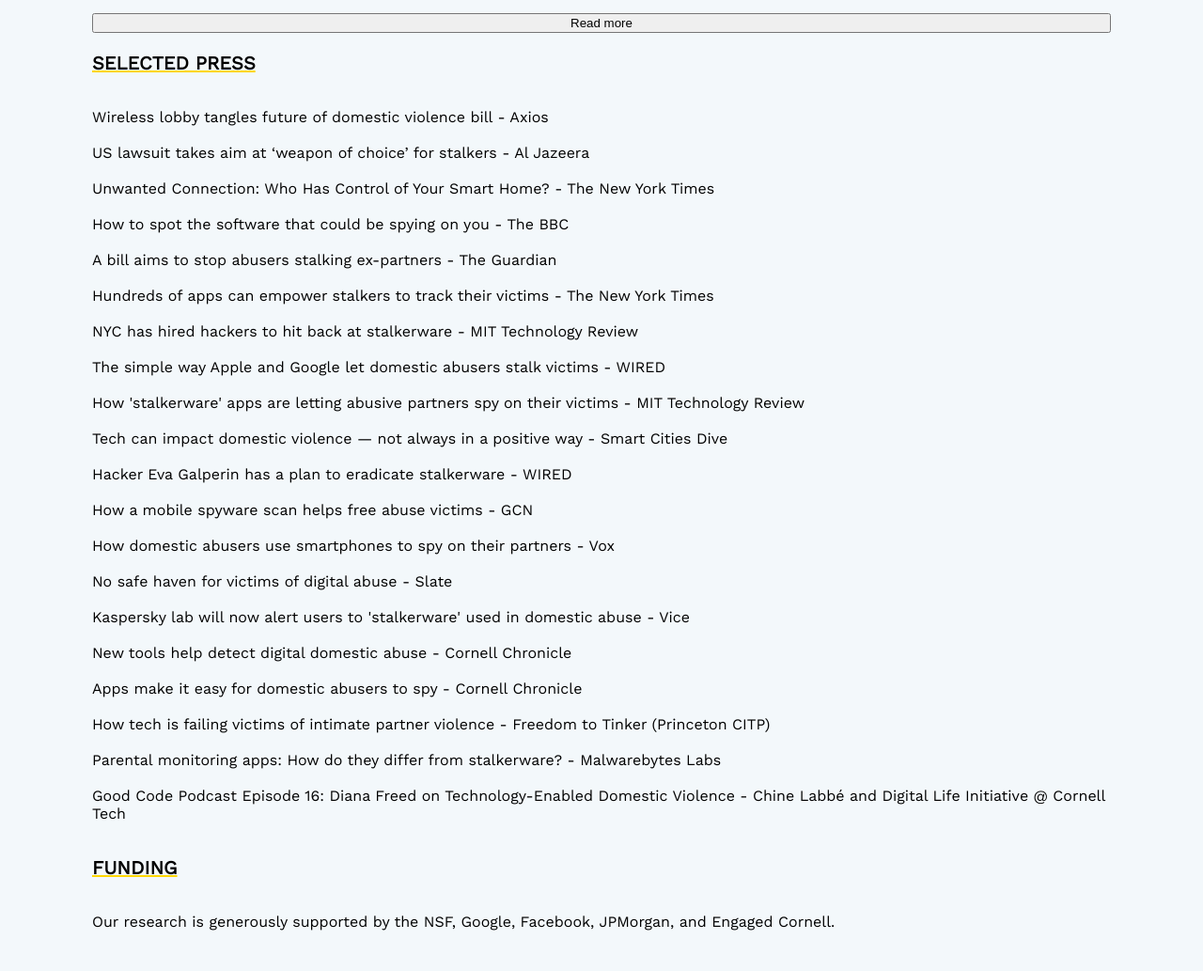
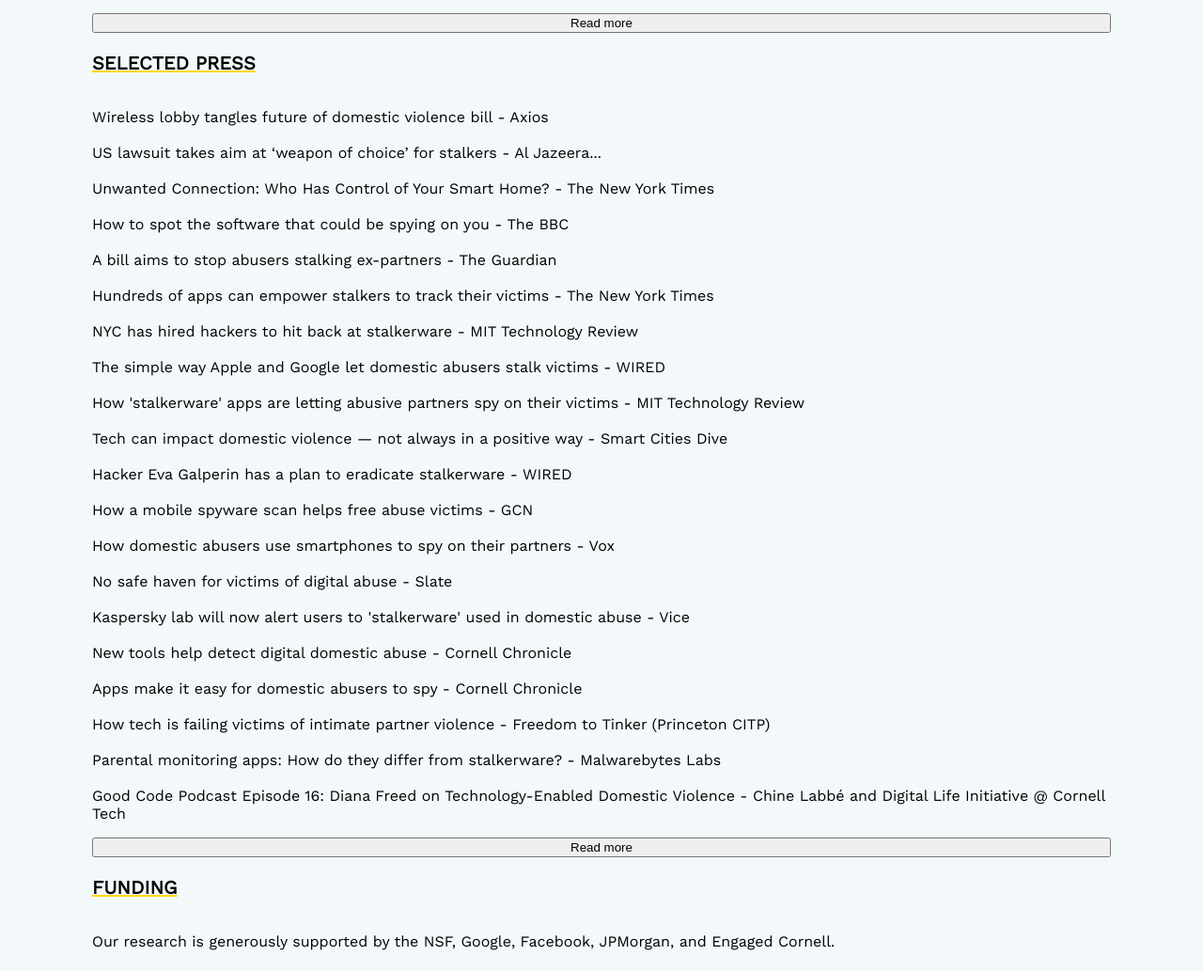
Before and after one commit to N4eem4/IPVTech.github.io, a plain HTML site: page html/research.html in a window 1280 px wide. Shown: the part 1736-2769 px from the top of the page at 94% size. Drawn offline with nearby package versions, Linux system fonts and the light colour scheme.

Commit message:
Update research.html

```diff
--- a/html/research.html
+++ b/html/research.html
@@ -42,7 +42,7 @@
 <br>
 ACM Conference on Human Factors in Computing Systems (CHI). 2023.
 <br>
-Best Paper Award<span id="dots">...</span><span id="more"></span>
+Best Paper Award<span id="dots">...</span><span id="more">
 <br><br>
 Enze Liu, Sumanth Rao, Sam Havron, Grant Ho, Stefan Savage, Geoffrey M. Voelker, Damon McCoy
 <br>
@@ -123,11 +123,11 @@ Diana Freed, Jackeline Palmer, Diana Minchala, Karen Levy, Thomas Ristenpart, an
 Digital Technologies and Intimate Partner Violence: A Qualitative Analysis with Multiple Stakeholders.
 <br>
 Proceedings of the ACM on Human-Computer Interaction: Volume 1 Issue CSCW, November 2017. Article. 46. pdf.</span></p>
-<button onclick="readMore()" id="myBtn">Read more</button>
-<h3>SELECTED PRESS</h3>
+            <button onclick="readMore()" id="myBtn">Read more</button>
+            <h3>SELECTED PRESS</h3>
             <p>Wireless lobby tangles future of domestic violence bill - Axios
 <br><br>
-US lawsuit takes aim at ‘weapon of choice’ for stalkers - Al Jazeera
+US lawsuit takes aim at ‘weapon of choice’ for stalkers - Al Jazeera<span id="dots2">...</span><span id="more2">
 <br><br>
 Unwanted Connection: Who Has Control of Your Smart Home? - The New York Times
 <br><br>
@@ -163,7 +163,8 @@ How tech is failing victims of intimate partner violence - Freedom to Tinker (Pr
 <br><br>
 Parental monitoring apps: How do they differ from stalkerware? - Malwarebytes Labs
 <br><br>
-Good Code Podcast Episode 16: Diana Freed on Technology-Enabled Domestic Violence - Chine Labbé and Digital Life Initiative @ Cornell Tech</p>
+Good Code Podcast Episode 16: Diana Freed on Technology-Enabled Domestic Violence - Chine Labbé and Digital Life Initiative @ Cornell Tech</span></p>
+             <button onclick="readMore2()" id="myBtn2">Read more</button>
             <h3>FUNDING</h3>
             <p>Our research is generously supported by the NSF, Google, Facebook, JPMorgan, and Engaged Cornell.</p>
             <div id = "people">
```
